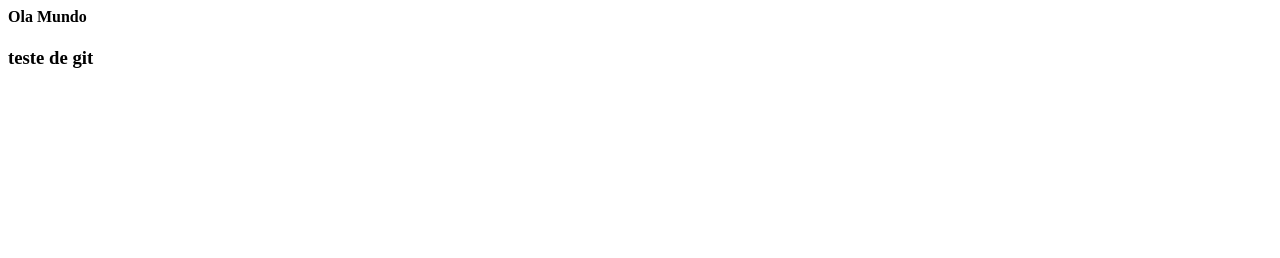
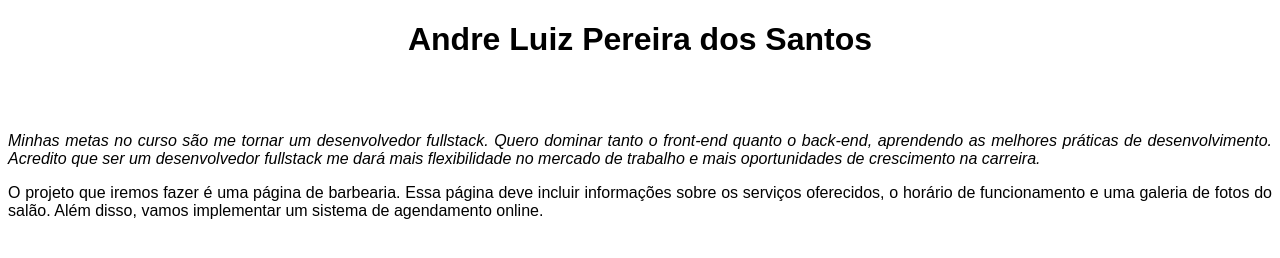
Before and after one commit to SnakeOneall/vmo5, a plain HTML site: page index.html in a window 1280 px wide. Drawn offline with Linux system fonts and the light colour scheme.

Commit message:
commit pagina completa

```diff
--- a/index.html
+++ b/index.html
@@ -1,9 +1,29 @@
-<html>
-  <head>
-     <title> Pagina 1 </title>
-  </head>
-      <body>
-          <h4>Ola Mundo</h4>
-          <h3>teste de git</h3>
-      </body>
-</html>
+<!DOCTYPE html>
+<html lang="pt-br">
+<head>
+    <meta charset="UTF-8">
+    <title>Minhas Metas</title>
+    <style>
+        body {
+            font-family: Arial, sans-serif;
+        }
+        h1 {
+            text-align: center;
+            font-weight: bold;
+        }
+        p {
+            text-align: justify;
+        }
+    </style>
+</head>
+<body>
+    <h1>Andre Luiz Pereira dos Santos</h1>
+
+    <br><br>
+
+    <p><em>
+        Minhas metas no curso são me tornar um desenvolvedor fullstack. Quero dominar tanto o front-end quanto o back-end, aprendendo as melhores práticas de desenvolvimento. Acredito que ser um desenvolvedor fullstack me dará mais flexibilidade no mercado de trabalho e mais oportunidades de crescimento na carreira.
+    </em></p>
+
+    <p>
+        O projeto que iremos fazer é uma página de barbearia. Essa página deve incluir informações sobre os serviços oferecidos, o horário de funcionamento e uma galeria de fotos do salão. Além disso, vamos implementar um sistema de agendamento online.
```
